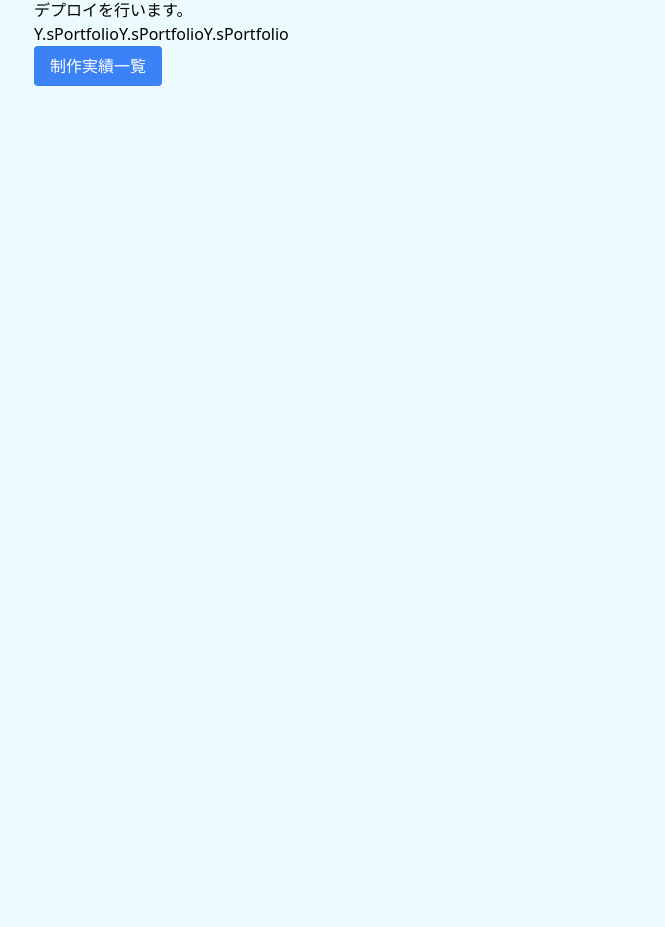
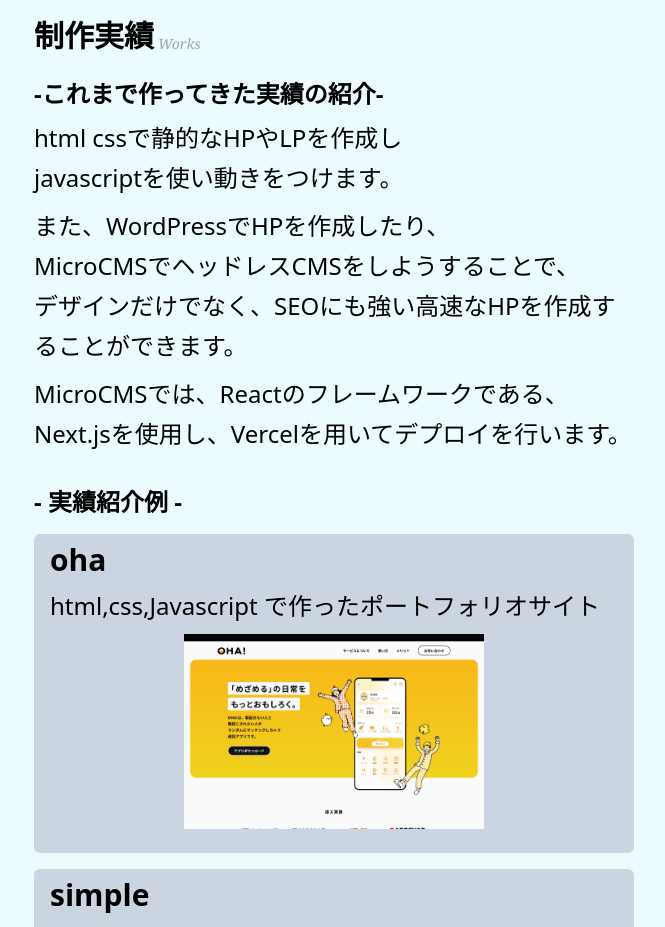
Before and after one commit to chikotaro/portfolio-v2, a Next.js app: page / in a window 1280 px wide. Shown: the part 1832-2759 px from the top of the page, without its empty margins (306-971 px from the left). Before the commit the page ends 1934 px from the top, so only its background shows below. Built offline with nearby package versions, Linux system fonts and the light colour scheme; what tailwindcss-filters would draw is missing.

Commit message:
💄 スタイルの変更

```diff
--- a/src/component/About/index.tsx
+++ b/src/component/About/index.tsx
@@ -6,14 +6,15 @@ export const About = () => {
 	return (
 		<div className="mx-auto sm:max-w-[600px]">
 			<Title title="自己紹介" subTitle="About" />
-			<div className="mt-4 font-serif">
+			<div className="mt-6 font-serif flex flex-col gap-2 sm:text-2xl">
 				<p>思いが形になる素晴らしさを体験してください。</p>
 				<p>
-					また、そのモノが使う人の心に響くすばらしいモノであることを想像してください
+					また、そのモノが使う人の心に響くすばらしいモノであることを想像してください。
 				</p>
+				<p>そういったものを一緒につくりたい。</p>
 			</div>
 			<Image src="/inspiration.png" width={800} height={800} alt="inspiration" />
-			<div>
+			<div className="mt-4">
 				<ButtonLink name="read more" href="/about" />
 			</div>
 		</div>
--- a/src/component/HamburgerMenu/index.tsx
+++ b/src/component/HamburgerMenu/index.tsx
@@ -49,7 +49,7 @@ const HamburgerMenu = () => {
 					isOpen ? "translate-x-0" : "translate-x-full"
 				} transition-transform duration-500 ease-in-out`}
 			>
-				<nav className="mt-8 flex flex-col items-center space-y-4">
+				<nav className="mt-8 flex flex-col items-center space-y-10">
 					<ul>
 						{navItems.map((item) => (
 							<li
--- a/src/component/Header/index.tsx
+++ b/src/component/Header/index.tsx
@@ -18,14 +18,16 @@ const menuList = [
 
 export const Header = () => {
 	return (
-		<div className="flex items-center justify-between gap-5">
-			<h1 className=" text-2xl font-bold sm:text-5xl">Y.sPortfolio</h1>
+		<div className="flex items-center justify-between gap-5 sm:px-4 sm:py-5">
+			<Link href="/" className=" text-2xl font-bold sm:text-5xl">
+				Y.sPortfolio
+			</Link>
 			<HamburgerMenu />
 			<nav className="hidden sm:block">
 				<ul className="flex gap-3 text-xl">
 					{menuList.map((menu) => (
 						<li key={menu.href}>
-							<Link href={menu.titleName}>{menu.titleName}</Link>
+							<Link href={menu.href}>{menu.titleName}</Link>
 						</li>
 					))}
 				</ul>
--- a/src/component/Works/index.tsx
+++ b/src/component/Works/index.tsx
@@ -1,19 +1,21 @@
+import { decodeFormState } from "next/dist/server/app-render/entry-base";
+import Image from "next/image";
 import Link from "next/link";
 import { ButtonLink } from "src/component/ButtonLink";
 import { Title } from "src/component/Title";
 
 const workList = [
 	{
-		title: "Y.sPortfolio",
-		href: "/",
+		title: "oha",
+		desc: "html,css,Javascript で作ったポートフォリオサイト",
+		href: "https://oha-portfolio-sho.vercel.app/",
+		thumbnail: "OHA.png",
 	},
 	{
-		title: "Y.sPortfolio",
-		href: "/",
-	},
-	{
-		title: "Y.sPortfolio",
-		href: "/",
+		title: "simple",
+		desc: "microCMS,Next.js,Typescriptで作ったポートフォリオサイト",
+		href: "/my-next-project-q726eg5ph-shos-projects-c687e542.vercel.app",
+		thumbnail: "simple.png",
 	},
 ];
 
@@ -21,8 +23,9 @@ export const Works = () => {
 	return (
 		<div className="mx-auto sm:max-w-[600px]">
 			<Title title="制作実績" subTitle="Works" />
-			<div className="mt-4">
-				<p>-これまで作ってきた実績の紹介-</p>
+			<div className="mt-6 sm:text-2xl">
+				<p className="font-bold">-これまで作ってきた実績の紹介-</p>
+				<div className="flex flex-col gap-2 leading-8 sm:leading-[40px]">
 					<p className="mt-2">
 						html cssで静的なHPやLPを作成し
 						<br />
@@ -31,23 +34,42 @@ export const Works = () => {
 					<p>
 						また、WordPressでHPを作成したり、
 						<br />
-					MicroCMSdeでヘッドレスCMSをしようすることで、
+						MicroCMSでヘッドレスCMSをしようすることで、
 						<br />
 						デザインだけでなく、SEOにも強い高速なHPを作成することができます。
 					</p>
 					<p>
 						MicroCMSでは、Reactのフレームワークである、Next.jsを使用し、Vercelを用いてデプロイを行います。
 					</p>
-				<div>
-					<ul className="flex flex-wrap">
+				</div>
+				<div className="mt-8">
+					<p className="font-bold">- 実績紹介例 -</p>
+					<ul className="mt-4 flex flex-col gap-4">
 						{workList.map((work) => (
-							<li key={work.href}>
-								<Link href={work.href}>{work.title}</Link>
+							<li
+								key={work.href}
+								className="rounded-md bg-slate-300 py-2 px-4 "
+							>
+								<Link href={work.href} target="_blank">
+									<div className="flex flex-col gap-3">
+										<div className="text-3xl font-bold">{work.title}</div>
+										<div>{work.desc}</div>
+										<div className="w-[300px] mx-auto pb-4">
+											<Image
+												src={`/${work.thumbnail}`}
+												alt=""
+												width={300}
+												height={300}
+												objectFit="cover"
+											/>
+										</div>
+									</div>
+								</Link>
 							</li>
 						))}
 					</ul>
 				</div>
-				<div>
+				<div className="mt-4">
 					<ButtonLink name="制作実績一覧" href="/works" />
 				</div>
 			</div>
--- a/src/pages/contact/index.tsx
+++ b/src/pages/contact/index.tsx
@@ -1,5 +1,6 @@
 import React from "react";
 import { Header } from "src/component/Header";
+import { Layout } from "src/component/Layout";
 import { Hero } from "src/Hero";
 
 const Contact = () => {
@@ -7,8 +8,10 @@ const Contact = () => {
 		<div>
 			<Header />
 			<Hero title="お問い合わせ" subTitle="Contact" />
-			<h1>Contact Page</h1>
-			{/* 他のコンテンツ */}
+			<Layout>
+				<h1>Contact Page</h1>
+				{/* 他のコンテンツ */}
+			</Layout>
 		</div>
 	);
 };
--- a/src/pages/index.tsx
+++ b/src/pages/index.tsx
@@ -1,11 +1,14 @@
 import type { NextPage } from "next";
 import { About } from "src/component/About";
+import { Header } from "src/component/Header";
 import { Layout } from "src/component/Layout";
 import { MV } from "src/component/MV";
 import { Works } from "src/component/Works";
 
 const Home: NextPage = () => {
 	return (
+		<div>
+			<Header />
 			<Layout>
 				<div className="w-full">
 					<MV />
@@ -17,6 +20,7 @@ const Home: NextPage = () => {
 					</div>
 				</div>
 			</Layout>
+		</div>
 	);
 };
 
--- a/src/pages/works/index.tsx
+++ b/src/pages/works/index.tsx
@@ -1,5 +1,6 @@
 import React from "react";
 import { Header } from "src/component/Header";
+import { Layout } from "src/component/Layout";
 import { Hero } from "src/Hero";
 
 const Works = () => {
@@ -7,8 +8,10 @@ const Works = () => {
 		<div>
 			<Header />
 			<Hero title="実績紹介" subTitle="Works" />
-			<h1>Works Page</h1>
-			{/* 他のコンテンツ */}
+			<Layout>
+				<h1>Works Page</h1>
+				{/* 他のコンテンツ */}
+			</Layout>
 		</div>
 	);
 };
```
Lines whose indentation alone changed are shown as unchanged.
